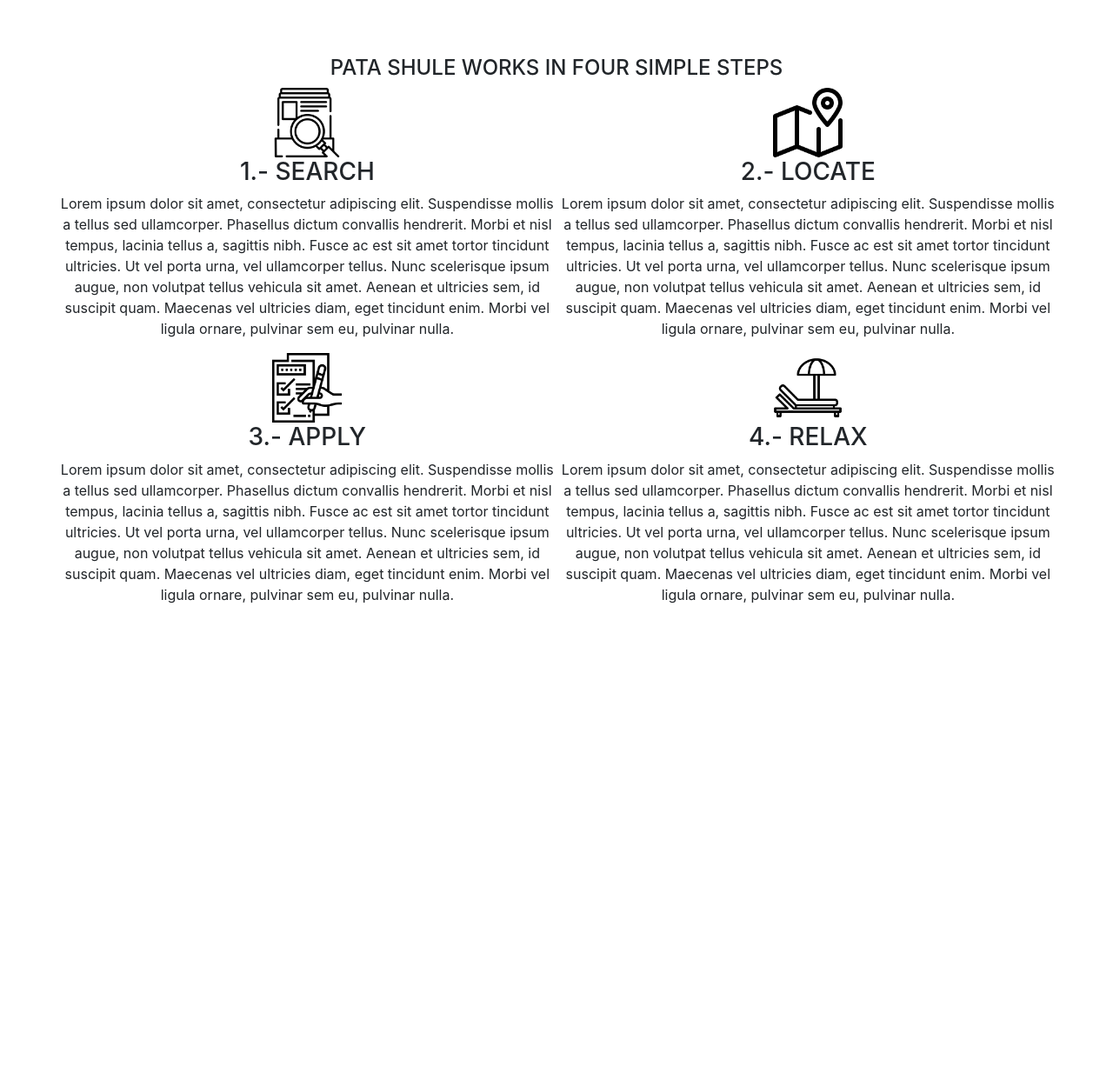
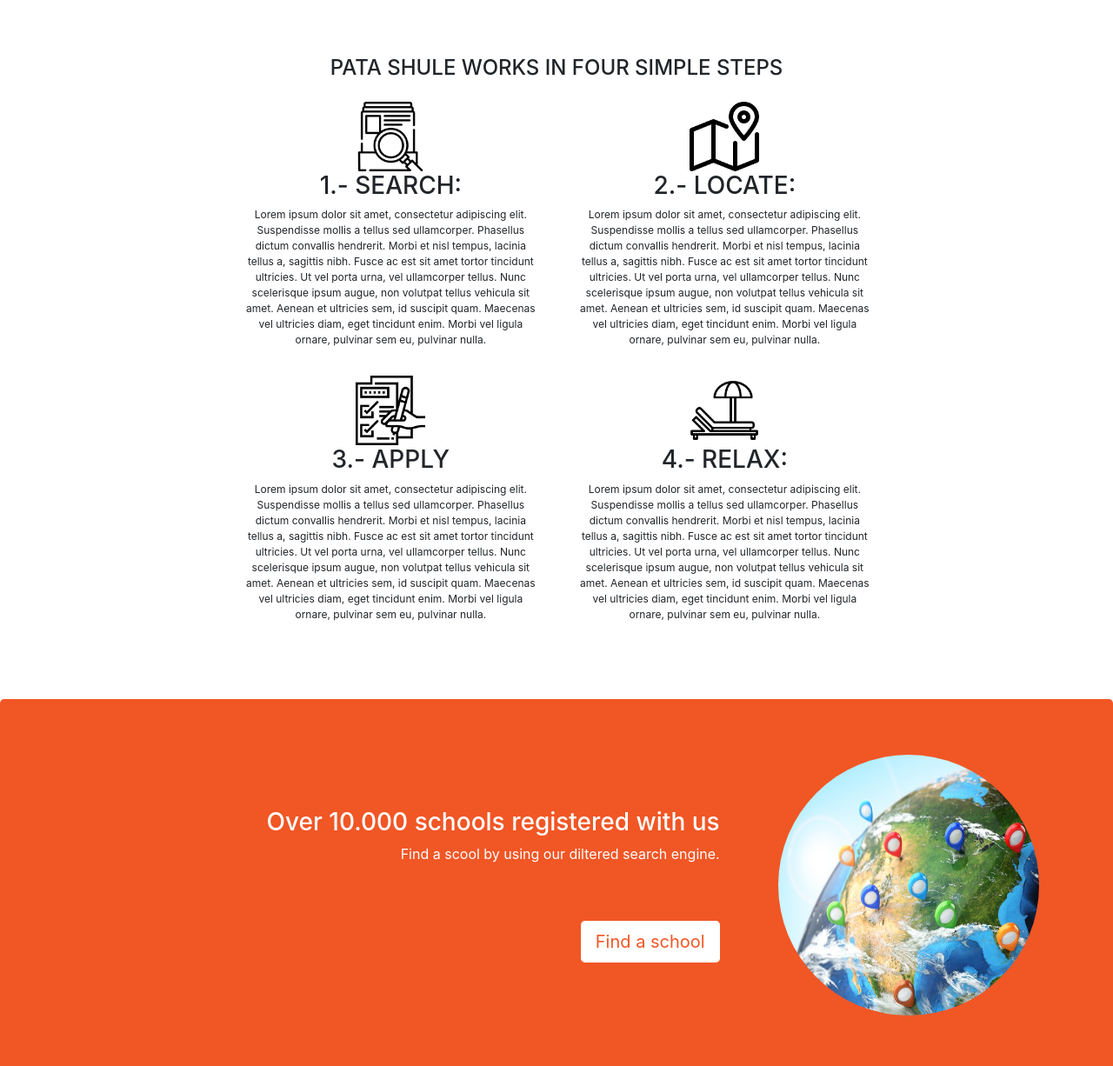
Before and after one commit to kiranitor123/store-directory, a website: page index.html in a window 1280 px wide. Shown: the part 568-1794 px from the top of the page at 87% size. Before the commit the page ends 1344 px from the top, so only its background shows below. Drawn offline with nearby package versions, Linux system fonts and the light colour scheme.

Commit message:
add jumbo content update index for jumbo add css jumbo add assets for jumbo add rules for diferents screens

```diff
--- a/index.html
+++ b/index.html
@@ -9,6 +9,7 @@
   <link rel="stylesheet" href="./styles/nav.css">
   <link rel="stylesheet" href="./styles/cover.css">
   <link rel="stylesheet" href="./styles/steps.css">
+  <link rel="stylesheet" href="./styles/jumbo.css">
     <link
       rel="stylesheet"
       href="https://stackpath.bootstrapcdn.com/bootstrap/4.4.1/css/bootstrap.min.css"
@@ -50,30 +51,69 @@
       </div>
     </section>
     <section class="steps">
-        <h4 class="text-center">PATA SHULE WORKS IN FOUR SIMPLE STEPS</h4>
+        <h4 class="text-center mb-3">PATA SHULE WORKS IN FOUR SIMPLE STEPS</h4>
         <div class="flex-column grid-container ">
-          <div class="w-100 d-flex d-md-bl flex-column align-items-center">
+          <div class="w-100 d-flex d-md-bl flex-column align-items-center px-4 py-2">
             <img height="80px" src="./assets/search.png" alt="search-icon">
-            <h3>1.- SEARCH</h3>
-            <p class="text-center">Lorem ipsum dolor sit amet, consectetur adipiscing elit. Suspendisse mollis a tellus sed ullamcorper. Phasellus dictum convallis hendrerit. Morbi et nisl tempus, lacinia tellus a, sagittis nibh. Fusce ac est sit amet tortor tincidunt ultricies. Ut vel porta urna, vel ullamcorper tellus. Nunc scelerisque ipsum augue, non volutpat tellus vehicula sit amet. Aenean et ultricies sem, id suscipit quam. Maecenas vel ultricies diam, eget tincidunt enim. Morbi vel ligula ornare, pulvinar sem eu, pulvinar nulla.</p>
+            <h3>1.- SEARCH:</h3>
+            <p class="text-center content-steps">Lorem ipsum dolor sit amet, consectetur adipiscing elit. Suspendisse mollis a tellus sed ullamcorper. Phasellus dictum convallis hendrerit. Morbi et nisl tempus, lacinia tellus a, sagittis nibh. Fusce ac est sit amet tortor tincidunt ultricies. Ut vel porta urna, vel ullamcorper tellus. Nunc scelerisque ipsum augue, non volutpat tellus vehicula sit amet. Aenean et ultricies sem, id suscipit quam. Maecenas vel ultricies diam, eget tincidunt enim. Morbi vel ligula ornare, pulvinar sem eu, pulvinar nulla.</p>
           </div>
-          <div class="w-100 d-flex flex-column align-items-center">
+          <div class="w-100 d-flex flex-column align-items-center px-4 py-2">
             <img height="80px" src="./assets/map.png" alt="search-icon">
-            <h3>2.- LOCATE</h3>
-            <p class="text-center">Lorem ipsum dolor sit amet, consectetur adipiscing elit. Suspendisse mollis a tellus sed ullamcorper. Phasellus dictum convallis hendrerit. Morbi et nisl tempus, lacinia tellus a, sagittis nibh. Fusce ac est sit amet tortor tincidunt ultricies. Ut vel porta urna, vel ullamcorper tellus. Nunc scelerisque ipsum augue, non volutpat tellus vehicula sit amet. Aenean et ultricies sem, id suscipit quam. Maecenas vel ultricies diam, eget tincidunt enim. Morbi vel ligula ornare, pulvinar sem eu, pulvinar nulla.</p>
+            <h3>2.- LOCATE:</h3>
+            <p class="text-center content-steps">Lorem ipsum dolor sit amet, consectetur adipiscing elit. Suspendisse mollis a tellus sed ullamcorper. Phasellus dictum convallis hendrerit. Morbi et nisl tempus, lacinia tellus a, sagittis nibh. Fusce ac est sit amet tortor tincidunt ultricies. Ut vel porta urna, vel ullamcorper tellus. Nunc scelerisque ipsum augue, non volutpat tellus vehicula sit amet. Aenean et ultricies sem, id suscipit quam. Maecenas vel ultricies diam, eget tincidunt enim. Morbi vel ligula ornare, pulvinar sem eu, pulvinar nulla.</p>
           </div>
-          <div class="w-100 d-flex flex-column align-items-center">
+          <div class="w-100 d-flex flex-column align-items-center px-4 py-2">
             <img height="80px" src="./assets/checklist.png" alt="search-icon">
             <h3>3.- APPLY</h3>
-            <p class="text-center">Lorem ipsum dolor sit amet, consectetur adipiscing elit. Suspendisse mollis a tellus sed ullamcorper. Phasellus dictum convallis hendrerit. Morbi et nisl tempus, lacinia tellus a, sagittis nibh. Fusce ac est sit amet tortor tincidunt ultricies. Ut vel porta urna, vel ullamcorper tellus. Nunc scelerisque ipsum augue, non volutpat tellus vehicula sit amet. Aenean et ultricies sem, id suscipit quam. Maecenas vel ultricies diam, eget tincidunt enim. Morbi vel ligula ornare, pulvinar sem eu, pulvinar nulla.</p>
+            <p class="text-center content-steps">Lorem ipsum dolor sit amet, consectetur adipiscing elit. Suspendisse mollis a tellus sed ullamcorper. Phasellus dictum convallis hendrerit. Morbi et nisl tempus, lacinia tellus a, sagittis nibh. Fusce ac est sit amet tortor tincidunt ultricies. Ut vel porta urna, vel ullamcorper tellus. Nunc scelerisque ipsum augue, non volutpat tellus vehicula sit amet. Aenean et ultricies sem, id suscipit quam. Maecenas vel ultricies diam, eget tincidunt enim. Morbi vel ligula ornare, pulvinar sem eu, pulvinar nulla.</p>
           </div>
-          <div class="w-100 d-flex flex-column align-items-center">
+          <div class="w-100 d-flex flex-column align-items-center px-4 py-2">
             <img height="80px" src="./assets/sunbed.png" alt="search-icon">
-            <h3>4.- RELAX</h3>
-            <p class="text-center">Lorem ipsum dolor sit amet, consectetur adipiscing elit. Suspendisse mollis a tellus sed ullamcorper. Phasellus dictum convallis hendrerit. Morbi et nisl tempus, lacinia tellus a, sagittis nibh. Fusce ac est sit amet tortor tincidunt ultricies. Ut vel porta urna, vel ullamcorper tellus. Nunc scelerisque ipsum augue, non volutpat tellus vehicula sit amet. Aenean et ultricies sem, id suscipit quam. Maecenas vel ultricies diam, eget tincidunt enim. Morbi vel ligula ornare, pulvinar sem eu, pulvinar nulla.</p>
+            <h3>4.- RELAX:</h3>
+            <p class="text-center content-steps">Lorem ipsum dolor sit amet, consectetur adipiscing elit. Suspendisse mollis a tellus sed ullamcorper. Phasellus dictum convallis hendrerit. Morbi et nisl tempus, lacinia tellus a, sagittis nibh. Fusce ac est sit amet tortor tincidunt ultricies. Ut vel porta urna, vel ullamcorper tellus. Nunc scelerisque ipsum augue, non volutpat tellus vehicula sit amet. Aenean et ultricies sem, id suscipit quam. Maecenas vel ultricies diam, eget tincidunt enim. Morbi vel ligula ornare, pulvinar sem eu, pulvinar nulla.</p>
           </div>
         </div>
 
+    </section>
+    <section class="jumbo-content">
+      <div class="jumbotron first-content mb-0">
+        <div class="row m-0">
+          <div class="col-12 col-md-8 title-jumbo">
+            <h3 class="text-white">Over 10.000 schools registered with us</h3>
+            <p class="text-white">Find a scool by using our diltered search engine.</p>
+            <hr class="my-4">
+            <a class="btn btn-jumbo btn-lg " href="#" role="button">Find a school</a>
+          </div>
+          <div class="col-4 d-none d-md-flex img-container">
+            <img class="img-jumbo img-fluid rounded-circle" width="300" height="300" src="./assets/mapsmarker.jpeg" alt="">
+          </div>
+        </div>
+      </div>
+      <div class="jumbotron second-content mb-0">
+        <div class="row m-0">
+          <div class="col-12 col-md-8 title-jumbo">
+            <h3 class="text-white">No need to take 3 Matatus to find a school in the contry</h3>
+            <p class="text-white">Just press or click on the search button and You're all set.</p>
+            <hr class="my-4">
+            <a class="btn btn-jumbo-near btn-lg " href="#" role="button">Find a school near you</a>
+          </div>
+          <div class="col-4 d-none d-md-flex img-container">
+            <img class="img-jumbo img-fluid rounded-circle" width="300" height="300" src="./assets/matatus.jpeg" alt="">
+          </div>
+        </div>
+      </div>
+      <div class="jumbotron third-content mb-0">
+        <div class="row m-0">
+          <div class="col-12 col-md-8 title-jumbo">
+            <h3 class="text-white">Anytime Anywhere Any way</h3>
+            <p class="text-white">Very convinient platform that cut across any device including our mobile ready web app and our mobile app coming soon to your app store.</p>
+          </div>
+          <div class="col-4 d-none d-md-flex img-container">
+            <img class="img-jumbo img-fluid" width="300" height="300" src="./assets/mobile.png" alt="">
+          </div>
+        </div>
+      </div>
     </section>
   </main>
 
--- /dev/null
+++ b/styles/jumbo.css
@@ -0,0 +1,37 @@
+.title-jumbo {
+  display: flex;
+  flex-direction: column;
+  align-items: end;
+  justify-content: center;
+}
+
+.img-jumbo {
+  aspect-ratio: 1;
+}
+
+.first-content {
+  background-color: #f15625 !important;
+}
+
+.second-content {
+  background-color: #98a4a5 !important;
+}
+
+.third-content {
+  background-color: #509bd7 !important;
+}
+
+.img-container {
+  display: flex;
+  justify-content: center;
+}
+
+.btn-jumbo {
+  background-color: #fff !important;
+  color: #f15625 !important;
+}
+
+.btn-jumbo-near  {
+  background-color: #fff !important;
+  color: gray !important;
+}
--- a/styles/main.css
+++ b/styles/main.css
@@ -1,3 +1,16 @@
 .steps {
   margin: 5%;
 }
+
+@media only screen and (min-width: 768px) {
+  .steps {
+    margin: 5% auto;
+    width: 90%;
+  }
+}
+
+@media only screen and (min-width: 1024px) {
+  .steps {
+    width: 60%;
+  }
+}
--- a/styles/steps.css
+++ b/styles/steps.css
@@ -1,6 +1,10 @@
 .grid-container {
   display: flex;
   grid-template-columns: auto auto;
+}
+
+.content-steps {
+  font-size: 12px;
 }
 
 @media only screen and (min-width: 768px) {
```
Also changed, not shown: assets/mapsmarker.jpeg (added), assets/matatus.jpeg (added), assets/mobile.png (added).
